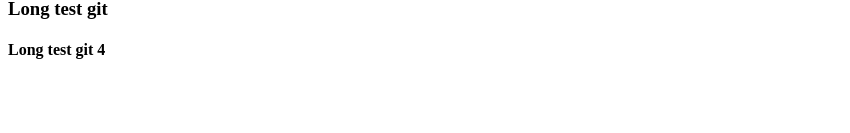
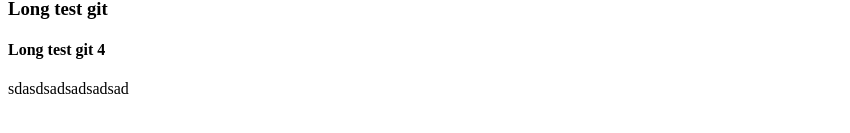
Before and after one commit to iaht0201/test, a plain HTML site: page index.html in a window 1280 px wide. Shown: the part 129-262 px from the top of the page, without its empty margins (0-850 px from the left). Drawn offline with Linux system fonts and the light colour scheme.

Commit message:
adsfasff

```diff
--- a/index.html
+++ b/index.html
@@ -20,5 +20,8 @@
 
 
         <h4>Long test git 4</h4>
+
+
+        <div>sdasdsadsadsadsad</div>
     </body>
 </html>
```
Lines whose indentation alone changed are shown as unchanged.
